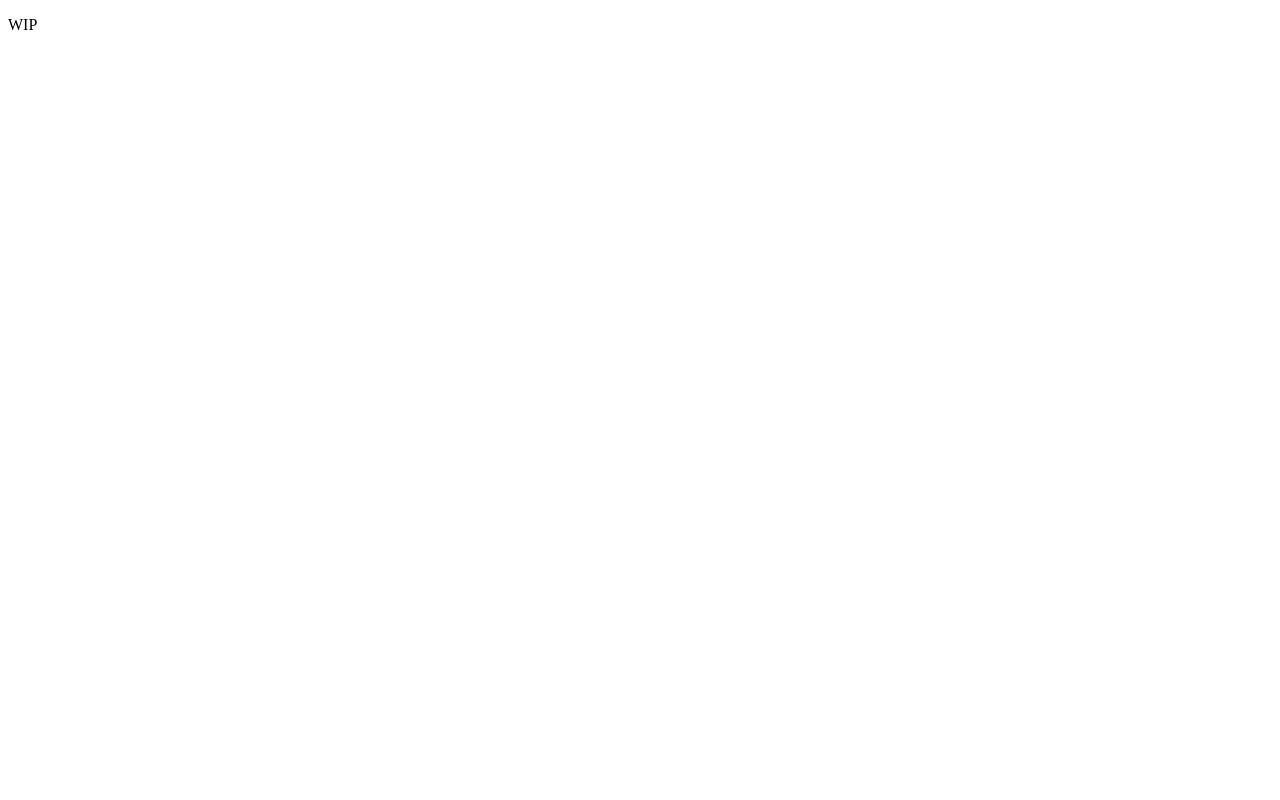
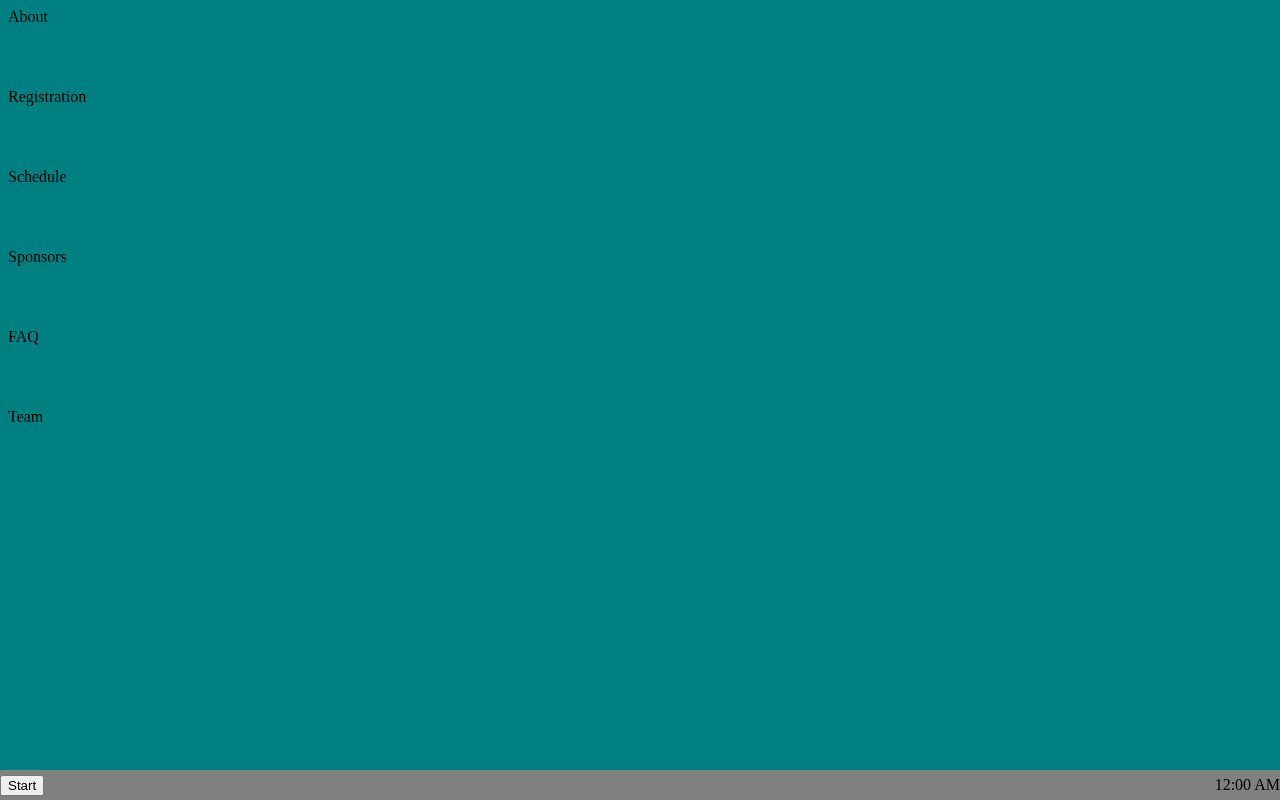
Before and after one commit to GrizzHacksOU/GrizzHacks9-Website, a React (Vite) app: page / in a window 1280 px wide. Built offline with nearby package versions, Linux system fonts and the light colour scheme.

Commit message:
shell layout with placeholders

```diff
--- a/index.html
+++ b/index.html
@@ -3,6 +3,7 @@
   <head>
     <meta charset="UTF-8" />
     <meta name="viewport" content="width=device-width, initial-scale=1.0" />
+    <link rel="stylesheet" href="/shared/vendor/xpcss/dist/XP.css">
     <title>grizzhacks9-website</title>
   </head>
   <body>
--- a/src/App.tsx
+++ /dev/null
@@ -1,5 +0,0 @@
-function App() {
-  return <p>WIP</p>
-}
-
-export default App
--- /dev/null
+++ b/src/Shell.tsx
@@ -0,0 +1,27 @@
+function Shell() {
+    return (
+        <div className="shell">
+            <main className="desktop">
+                <div className="desktop-icons">
+                    {/* placeholder for now to test logic */}
+                    <div className="desktop-icon">About</div>
+                    <div className="desktop-icon">Registration</div>
+                    <div className="desktop-icon">Schedule</div>
+                    <div className="desktop-icon">Sponsors</div>
+                    <div className="desktop-icon">FAQ</div>
+                    <div className="desktop-icon">Team</div>
+                </div>
+            </main>
+            <footer className="taskbar">
+                <button className="start-button">Start</button>
+                <div className="taskbar-tasks">
+
+                </div>
+                <div className="taskbar-tray">12:00 AM</div>
+                { /* hardcoded for now, will be an actual timestamp/timer during the event */}
+            </footer>
+        </div>
+    );
+}
+
+export default Shell
--- a/src/main.tsx
+++ b/src/main.tsx
@@ -1,9 +1,12 @@
 import { StrictMode } from 'react'
 import { createRoot } from 'react-dom/client'
-import App from './App.tsx'
+// import App from './App.tsx'
+import Shell from './Shell.tsx'
+import './shell/css/shell.css'
 
 createRoot(document.getElementById('root')!).render(
   <StrictMode>
-    <App />
+    {/* <App /> */}
+    <Shell />
   </StrictMode>,
 )
--- /dev/null
+++ b/src/shell/css/shell.css
@@ -0,0 +1,58 @@
+*, *::before, *::after {
+    box-sizing: border-box;
+}
+
+html, body, #root {
+    height: 100%;
+    margin: 0;
+}
+
+body {
+    overflow: hidden;
+}
+
+.shell {
+    display: grid;
+    grid-template-rows: 1fr auto;
+    height: 100%;
+}
+
+.desktop {
+    background: teal;
+    position: relative;
+    overflow: hidden;
+}
+
+.desktop-icons {
+    display: grid;
+    grid-auto-flow: column;
+    grid-template-rows: repeat(auto-fill, 76px);
+    grid-auto-columns: 76px;
+    gap: 4px;
+    padding: 8px;
+    height: 100%;
+}
+
+.window-layer {
+    position: absolute;
+    inset: 0;
+    pointer-events: none;
+}
+
+.window-layer > .window {
+    position: absolute;
+    pointer-events: auto;
+    width: 320px;
+}
+
+.taskbar {
+    background: gray;
+    height: 30px;
+    display: flex;
+    align-items: center;
+    gap: 4px;
+}
+
+.taskbar-tasks {
+    flex: 1;
+}
```
Also changed, not shown: public/apps/_template/index.html (+23 -0 lines), src/shell/components/ShellWindow.tsx (added, +20 -0 lines), src/shell/components/Desktop.tsx (deleted).
